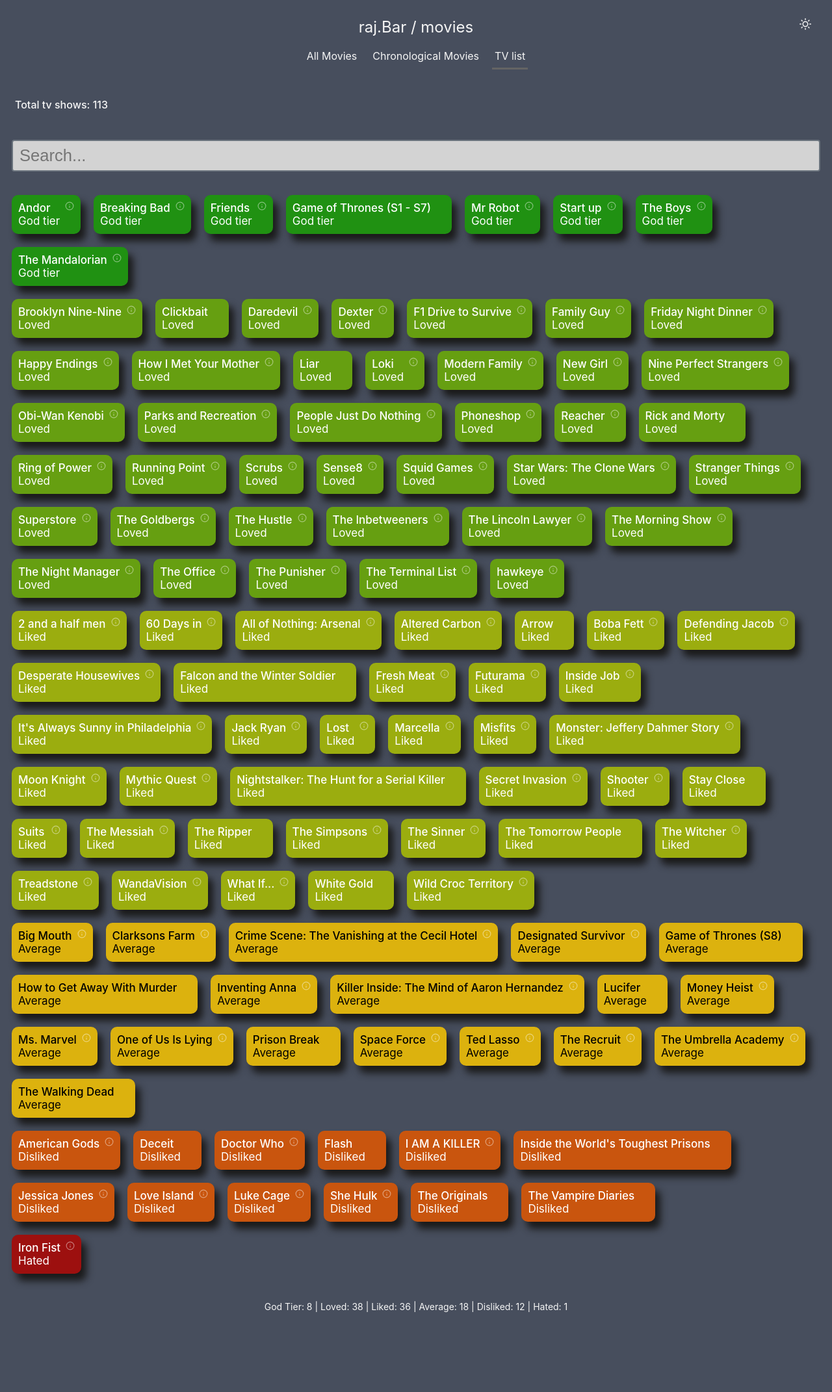
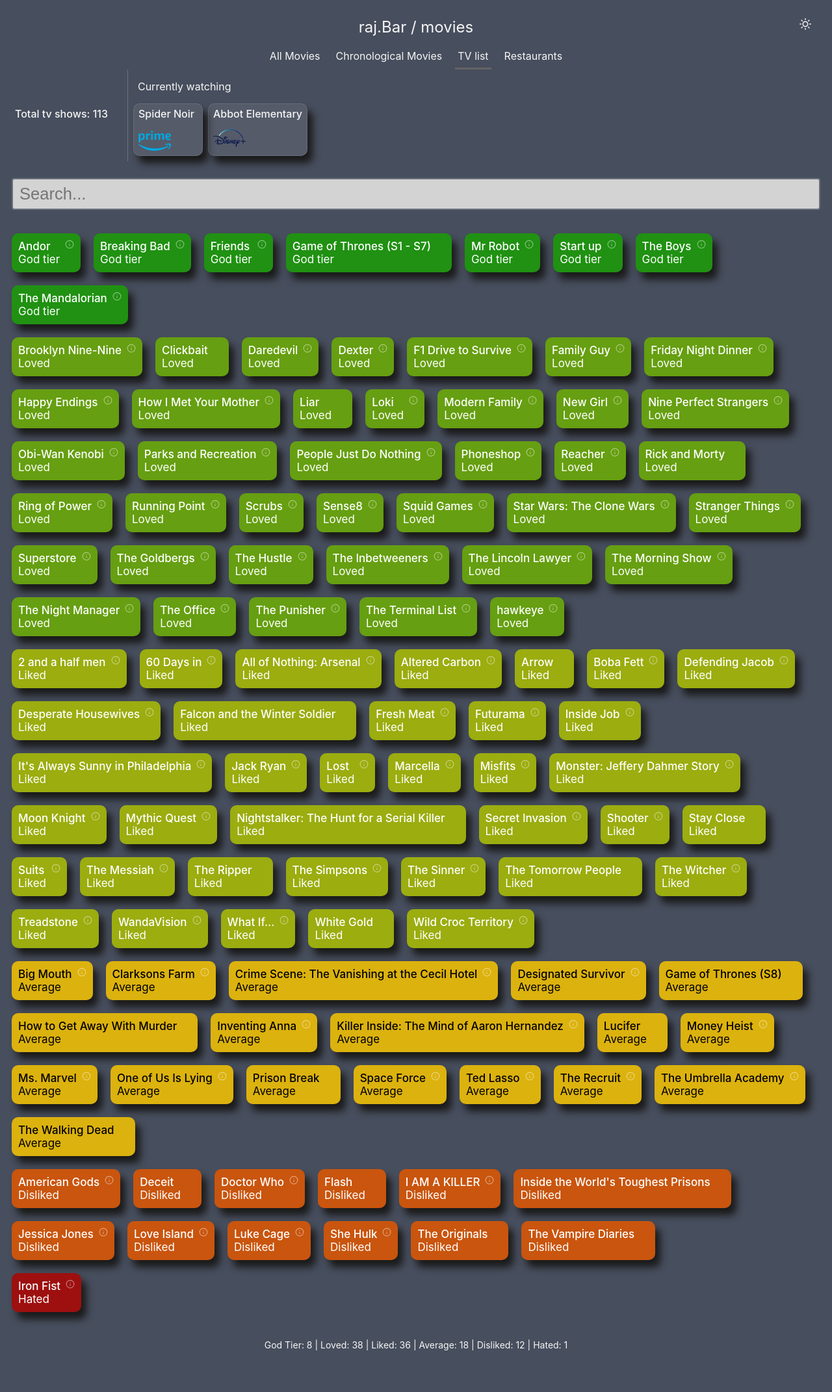
Before and after one commit to rajBar/movies, a Jekyll site: the page built from tv/index.md, in a window 1280 px wide. Shown: the whole page at 65% size. Built offline with Jekyll 4.4.1, drawn with Linux system fonts in a browser that asks for light colours; before the commit the page ends 2082 px from its top, so only the background shows below that.

Commit message:
small update

```diff
--- a/_data/navigation.yml
+++ b/_data/navigation.yml
@@ -4,3 +4,5 @@
   url: movie-chronological
 - name: TV list
   url: tv
+- name: Restaurants
+  url: restaurants
--- /dev/null
+++ b/_data/restaurants.csv
@@ -0,0 +1,5 @@
+Name,Rating,City,Order,Notes,Price,Date
+Nandos, 6, , , Just the best, £
+Wagamamas, 5, , , Easy comfort food, ££
+Pepes, 6, , , Guilty pleasure, £
+Pizza Express, 5, , , , ££
--- /dev/null
+++ b/_data/tv-current.csv
@@ -0,0 +1,3 @@
+Name,Location
+Spider Noir, p
+Abbot Elementary, d
--- a/_layouts/movie.html
+++ b/_layouts/movie.html
@@ -14,9 +14,23 @@
         {% assign mydata = site.data.tv-ratings %}
         {% assign ratings = site.data.tv-ratings | group_by: 'Rating' %}
         {% assign ratingsSorted = ratings | sort:'name' | reverse %}
+        {% elsif page.dataset == "restaurants" %}
+        {% assign mydata = site.data.restaurants %}
+        {% assign ratings = site.data.restaurants | group_by: 'Rating' %}
+        {% assign ratingsSorted = ratings | sort:'name' | reverse %}
         {% endif %}
 
         <div class="movie-top">
+            {% assign current_shows_count = 0 %}
+            {% if site.data.tv-current %}
+                {% for show in site.data.tv-current %}
+                    {% assign name_stripped = show.Name | strip %}
+                    {% if name_stripped != "" %}
+                        {% assign current_shows_count = current_shows_count | plus: 1 %}
+                    {% endif %}
+                {% endfor %}
+            {% endif %}
+
             <p class="total">Total {{ page.dataset }}: {{ mydata.size }}</p>
 
 
@@ -59,6 +73,24 @@
                 </div>
                 {% endfor %}
             </div>
+            {% elsif page.dataset == "tv shows" and current_shows_count > 0 %}
+            <div class="vertical-line"></div>
+
+            <div class="list">
+                <p class="last5">Currently watching</p>
+                <div class="break"></div>
+                {% for show in site.data.tv-current %}
+                {% assign name_stripped = show.Name | strip %}
+                {% if name_stripped != "" %}
+                {% assign location_stripped = show.Location | strip %}
+                {% assign location_formatted = " " | append: location_stripped %}
+                <div class="last-5-item currently-watching-item">
+                    <span class="name">{{ name_stripped }}</span>
+                    {% include location-icon.html location=location_formatted %}
+                </div>
+                {% endif %}
+                {% endfor %}
+            </div>
             {% endif %}
         </div>
 
@@ -97,7 +129,10 @@
                 {% assign date_stripped = row.Date | strip %}
                 {% assign location_stripped = row.Location | strip %}
                 {% assign notes_stripped = row.Notes | strip %}
-                {% if date_stripped != "" or location_stripped != "" or notes_stripped != "" %}
+                {% assign city_stripped = row.City | strip %}
+                {% assign order_stripped = row.Order | strip %}
+                {% assign price_stripped = row.Price | strip %}
+                {% if date_stripped != "" or location_stripped != "" or notes_stripped != "" or city_stripped != "" or order_stripped != "" or price_stripped != "" %}
                 {% assign loc = location_stripped %}
                 {% assign platform_name = "" %}
                 {% assign platform_logo = "" %}
@@ -142,6 +177,46 @@
                         </svg>
                     </span>
                     <div class="tooltip-content">
+                        {% if page.dataset == "restaurants" %}
+                            {% if city_stripped != "" %}
+                            <div class="tooltip-row">
+                                <span class="tooltip-label">City</span>
+                                <span class="tooltip-value">{{ city_stripped }}</span>
+                            </div>
+                            {% endif %}
+                            {% if date_stripped != "" %}
+                            <div class="tooltip-row">
+                                <span class="tooltip-label">Visited</span>
+                                <span class="tooltip-value">{{ date_stripped }}</span>
+                            </div>
+                            {% endif %}
+                            {% if order_stripped != "" %}
+                            <div class="tooltip-row">
+                                <span class="tooltip-label">Order</span>
+                                <span class="tooltip-value">{{ order_stripped }}</span>
+                            </div>
+                            {% endif %}
+                            {% if notes_stripped != "" %}
+                            <div class="tooltip-row">
+                                <span class="tooltip-label">Notes</span>
+                                <span class="tooltip-value notes-text">{{ notes_stripped }}</span>
+                            </div>
+                            {% endif %}
+                            {% if price_stripped != "" %}
+                                {% assign price_color = "#ffd700" %}
+                                {% if price_stripped == "£" %}
+                                    {% assign price_color = "#4caf50" %}
+                                {% elsif price_stripped == "££" %}
+                                    {% assign price_color = "#ff9800" %}
+                                {% elsif price_stripped == "£££" %}
+                                    {% assign price_color = "#f44336" %}
+                                {% endif %}
+                                <div class="tooltip-row">
+                                    <span class="tooltip-label">Price</span>
+                                    <span class="tooltip-value" style="font-weight: 700; color: {{ price_color }};">{{ price_stripped }}</span>
+                                </div>
+                            {% endif %}
+                        {% else %}
                             {% if date_stripped != "" %}
                             <div class="tooltip-row">
                                 <span class="tooltip-label">Watched</span>
@@ -163,6 +238,7 @@
                                 <span class="tooltip-label">Notes</span>
                                 <span class="tooltip-value notes-text">{{ notes_stripped }}</span>
                             </div>
+                            {% endif %}
                         {% endif %}
                         <div class="tooltip-arrow"></div>
                     </div>
```
Also changed, not shown: assets/css/layouts/movie.css (+14 -0 lines), restaurants/index.md (added, +6 -0 lines). Lines whose indentation alone changed are shown as unchanged.
